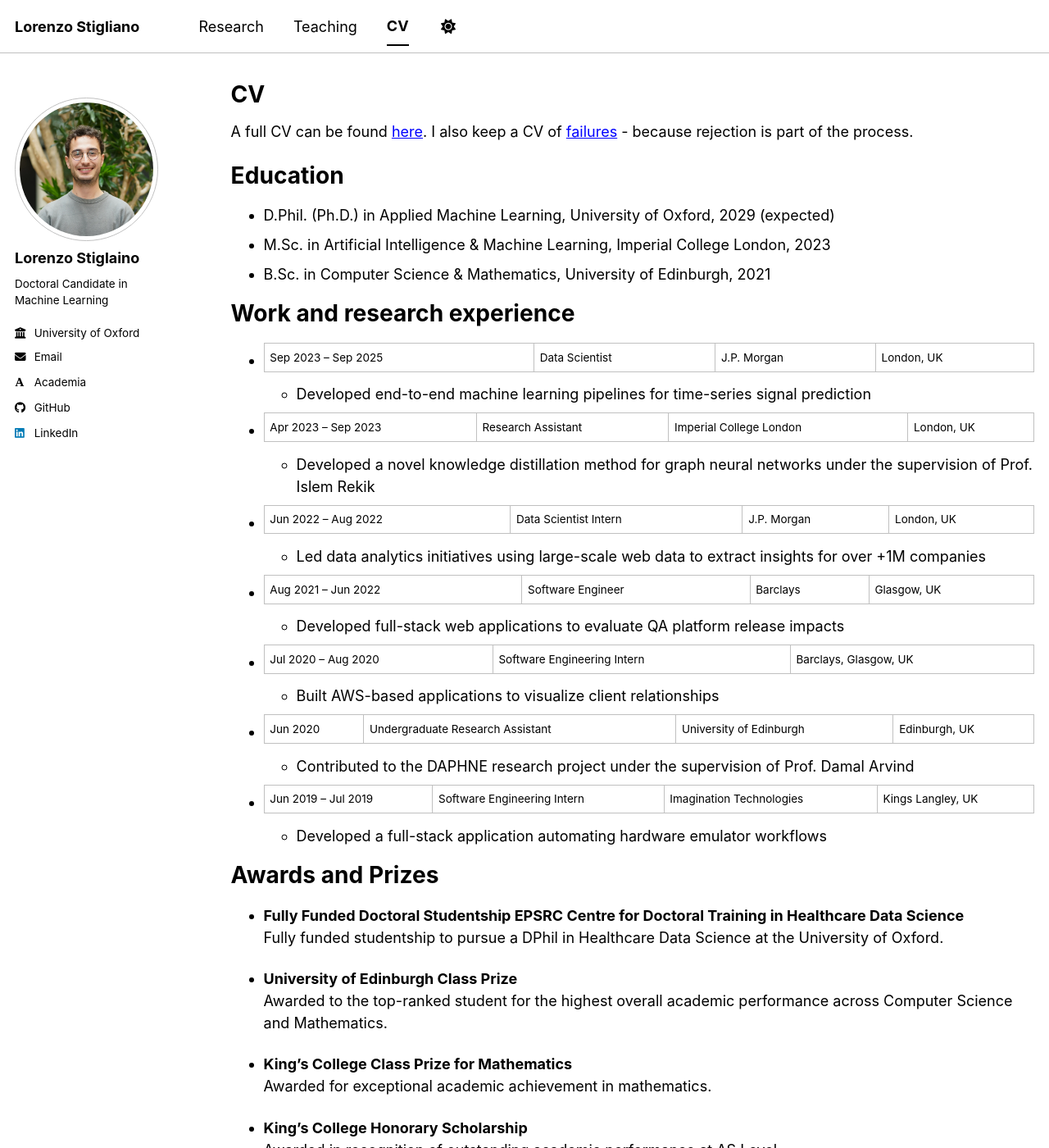
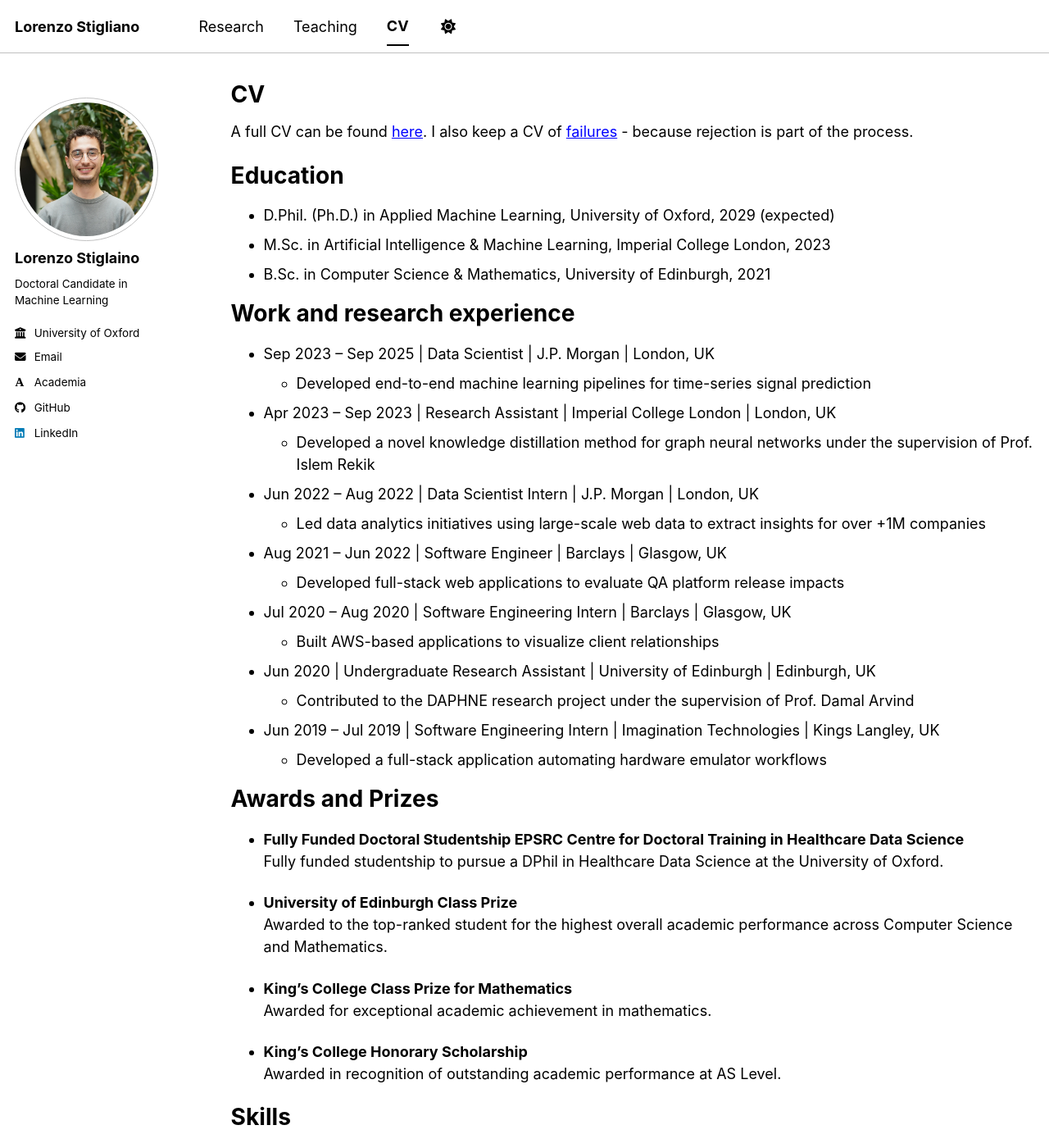
Before and after one commit to LorenzoStigliano/lorenzostigliano.github.io, a Jekyll site: the page built from _pages/cv.md, in a window 1280 px wide and 1400 px high. Shown: the whole window at 82% size. Built offline with Jekyll 4.4.1, drawn with Linux system fonts in a browser that asks for light colours; some web fonts are replaced; a script bundle is joined from its source files by our own code; library files that are not in the unit come from our copies.

Commit message:
pipe bug

```diff
--- a/_pages/cv.md
+++ b/_pages/cv.md
@@ -20,25 +20,25 @@ Education
 
 Work and research experience
 ======
-* Sep 2023 – Sep 2025 | Data Scientist | J.P. Morgan | London, UK
+* Sep 2023 – Sep 2025 \| Data Scientist \| J.P. Morgan \| London, UK
   * Developed end-to-end machine learning pipelines for time-series signal prediction
 
-* Apr 2023 – Sep 2023 | Research Assistant | Imperial College London | London, UK
+* Apr 2023 – Sep 2023 \| Research Assistant \| Imperial College London \| London, UK
   * Developed a novel knowledge distillation method for graph neural networks under the supervision of Prof. Islem Rekik
 
-* Jun 2022 – Aug 2022 | Data Scientist Intern | J.P. Morgan | London, UK
+* Jun 2022 – Aug 2022 \| Data Scientist Intern \| J.P. Morgan \| London, UK
   * Led data analytics initiatives using large-scale web data to extract insights for over +1M companies
 
-* Aug 2021 – Jun 2022 | Software Engineer | Barclays | Glasgow, UK
+* Aug 2021 – Jun 2022 \| Software Engineer \| Barclays \| Glasgow, UK
   * Developed full-stack web applications to evaluate QA platform release impacts
 
-* Jul 2020 – Aug 2020 | Software Engineering Intern | Barclays, Glasgow, UK
+* Jul 2020 – Aug 2020 \| Software Engineering Intern \| Barclays \| Glasgow, UK
   * Built AWS-based applications to visualize client relationships
 
-* Jun 2020 | Undergraduate Research Assistant | University of Edinburgh | Edinburgh, UK
+* Jun 2020 \| Undergraduate Research Assistant \| University of Edinburgh \| Edinburgh, UK
   * Contributed to the DAPHNE research project under the supervision of Prof. Damal Arvind
 
-* Jun 2019 – Jul 2019 | Software Engineering Intern | Imagination Technologies | Kings Langley, UK
+* Jun 2019 – Jul 2019 \| Software Engineering Intern \| Imagination Technologies \| Kings Langley, UK
   * Developed a full-stack application automating hardware emulator workflows
 
 Awards and Prizes
```
